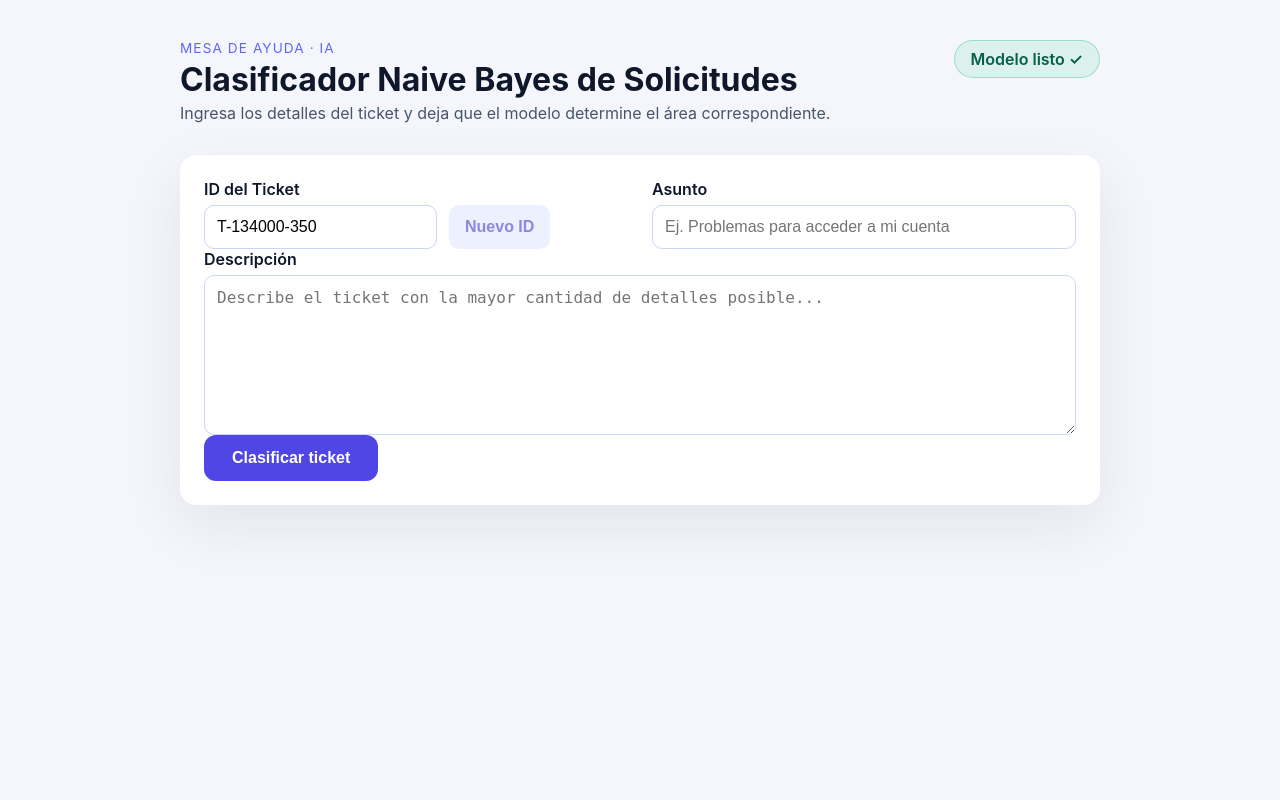
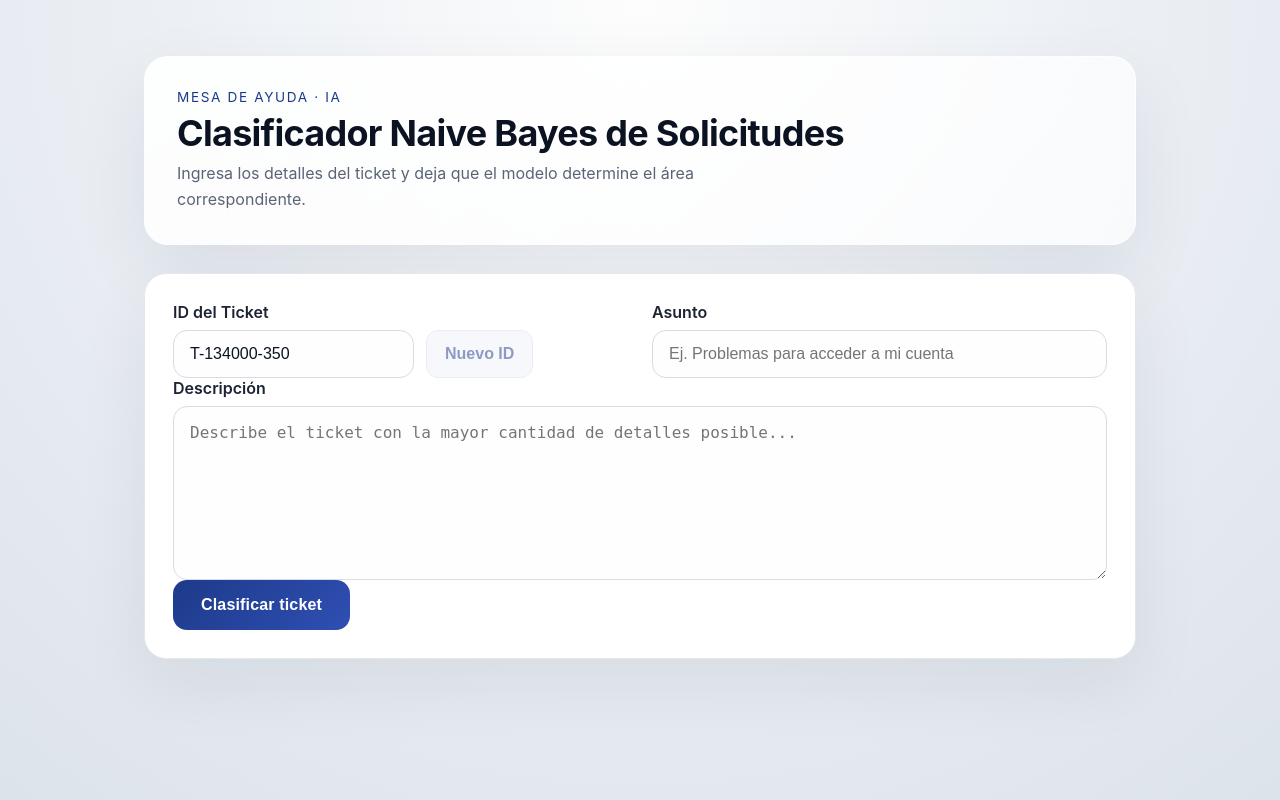
Before and after one commit to OJortizp/Proyecto-1-IA-2026, a Flask app: page / in a window 1280 px wide. Run offline with Flask 3, Linux system fonts and the light colour scheme; parts of the project's set-up code (start-up, migrations or seed data) failed here and were passed over.

Commit message:
mejoras frontend 2

```diff
--- a/static/styles.css
+++ b/static/styles.css
@@ -1,7 +1,12 @@
 :root {
-    font-family: "Inter", system-ui, -apple-system, BlinkMacSystemFont, "Segoe UI", sans-serif;
-    color: #0f172a;
-    background-color: #f4f6fb;
+    font-family: "Inter", "Segoe UI", system-ui, -apple-system, BlinkMacSystemFont, sans-serif;
+    color: #0b1221;
+    background-color: #edf1f7;
+    --primary: #1d3a8a;
+    --primary-light: #2f4fb3;
+    --neutral: #5c667b;
+    --line: #e4e7ec;
+    --surface: #ffffff;
 }
 
 * {
@@ -11,56 +16,57 @@
 body {
     margin: 0;
     min-height: 100vh;
+    background: radial-gradient(circle at top, #fdfdfd 0%, #ecf0f5 45%, #dde3eb 100%);
+    color: var(--neutral);
 }
 
 main.container {
-    max-width: 960px;
+    max-width: 1040px;
     margin: 0 auto;
-    padding: 40px 20px 80px;
+    padding: 56px 24px 96px;
 }
 
 .hero {
     display: flex;
     align-items: flex-start;
     justify-content: space-between;
-    gap: 24px;
-    margin-bottom: 32px;
+    gap: 32px;
+    padding: 32px;
+    border-radius: 24px;
+    background: linear-gradient(135deg, rgba(255,255,255,0.9), rgba(255,255,255,0.7));
+    border: 1px solid rgba(255, 255, 255, 0.6);
+    box-shadow: 0 25px 70px rgba(13, 23, 54, 0.08);
 }
 
 .hero h1 {
-    margin: 4px 0;
-    font-size: 2rem;
+    margin: 6px 0;
+    font-size: 2.25rem;
+    color: #0b1221;
+    letter-spacing: -0.02em;
 }
 
 .subtitle {
     margin: 0;
-    color: #475569;
+    color: #5b6476;
+    max-width: 560px;
+    line-height: 1.6;
 }
 
 .eyebrow {
     text-transform: uppercase;
-    letter-spacing: .08em;
-    font-size: .85rem;
-    color: #6366f1;
+    letter-spacing: 0.12em;
+    font-size: 0.85rem;
+    color: var(--primary);
     margin: 0;
 }
 
-.status-chip {
-    background: #10b9811a;
-    color: #065f46;
-    border: 1px solid #10b98155;
-    padding: 8px 16px;
-    border-radius: 999px;
-    font-weight: 600;
-    white-space: nowrap;
-}
-
 .card {
-    background: #fff;
-    border-radius: 16px;
-    padding: 24px;
-    box-shadow: 0 20px 60px rgba(15, 23, 42, 0.08);
-    margin-bottom: 24px;
+    background: var(--surface);
+    border-radius: 22px;
+    padding: 28px;
+    box-shadow: 0 25px 70px rgba(15, 23, 42, 0.07);
+    border: 1px solid var(--line);
+    margin-top: 28px;
 }
 
 form .form-row {
@@ -78,28 +84,31 @@ form .form-row {
 
 label {
     font-weight: 600;
-    margin-bottom: 6px;
+    margin-bottom: 8px;
+    color: #1c2434;
 }
 
 input[type="text"],
 textarea {
-    border: 1px solid #cbd5f5;
-    border-radius: 10px;
-    padding: 12px;
+    border: 1px solid #d7dce5;
+    border-radius: 14px;
+    padding: 14px 16px;
     font-size: 1rem;
-    transition: border-color 0.2s ease;
-    resize: vertical;
+    transition: border-color 0.2s ease, box-shadow 0.2s ease;
+    color: #0b1221;
+    background: #fefefe;
 }
 
 input[type="text"]:focus,
 textarea:focus {
     outline: none;
-    border-color: #6366f1;
-    box-shadow: 0 0 0 2px #6366f130;
+    border-color: var(--primary-light);
+    box-shadow: 0 0 0 3px rgba(47, 79, 179, 0.18);
 }
 
 textarea {
-    min-height: 160px;
+    min-height: 170px;
+    line-height: 1.5;
 }
 
 .id-row {
@@ -114,54 +123,58 @@ button {
 }
 
 button.primary {
-    background: #4f46e5;
+    background: linear-gradient(135deg, var(--primary), var(--primary-light));
     color: #fff;
-    border-radius: 12px;
-    padding: 14px 28px;
+    border-radius: 14px;
+    padding: 16px 28px;
     font-weight: 600;
-    transition: transform 0.1s ease, box-shadow 0.1s ease;
+    letter-spacing: 0.01em;
+    transition: transform 0.15s ease, box-shadow 0.15s ease;
 }
 
 button.primary:disabled {
-    opacity: .7;
+    opacity: 0.7;
     cursor: not-allowed;
+    box-shadow: none;
 }
 
 button.primary:not(:disabled):hover {
-    transform: translateY(-1px);
-    box-shadow: 0 12px 20px rgba(79, 70, 229, 0.25);
+    transform: translateY(-2px);
+    box-shadow: 0 18px 26px rgba(29, 58, 138, 0.35);
 }
 
 button.ghost {
-    background: #e0e7ff;
-    color: #4338ca;
-    border-radius: 10px;
-    padding: 10px 16px;
+    background: #f0f2f8;
+    color: var(--primary);
+    border-radius: 12px;
+    padding: 12px 18px;
     font-weight: 600;
+    border: 1px solid #d7dce5;
 }
 
 button.ghost:disabled {
-    opacity: .6;
+    opacity: 0.5;
     cursor: not-allowed;
 }
 
 .alert {
-    margin: 12px 0;
-    padding: 12px 16px;
-    border-radius: 12px;
+    margin: 14px 0;
+    padding: 14px 18px;
+    border-radius: 14px;
     font-weight: 500;
+    border: 1px solid transparent;
 }
 
 .alert.error {
-    background: #fee2e2;
-    color: #b91c1c;
-    border: 1px solid #fecaca;
+    background: #fdecee;
+    color: #a0212f;
+    border-color: #f8c7cf;
 }
 
 .alert.success {
-    background: #ecfdf5;
-    color: #047857;
-    border: 1px solid #a7f3d0;
+    background: #eaf7ef;
+    color: #17643f;
+    border-color: #c4ebd4;
 }
 
 .hidden {
--- a/templates/index.html
+++ b/templates/index.html
@@ -14,7 +14,6 @@
                 <h1>Clasificador Naive Bayes de Solicitudes</h1>
                 <p class="subtitle">Ingresa los detalles del ticket y deja que el modelo determine el área correspondiente.</p>
             </div>
-            <div class="status-chip">Modelo listo ✓</div>
         </header>
 
         <section class="card">
```
Also changed, not shown: other parts of static/styles.css (+20 -12 lines).
